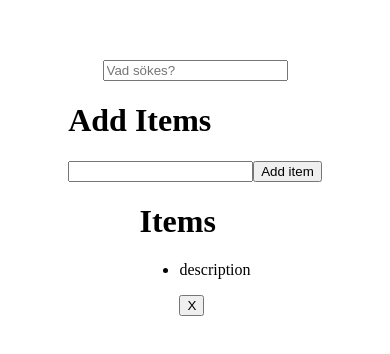
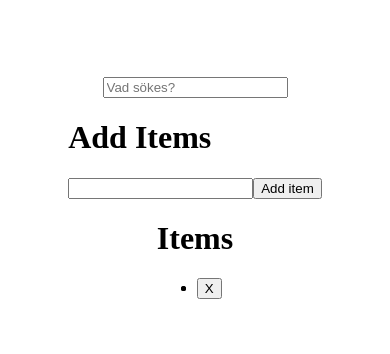
Before and after one commit to ntijoh-te4/APL-Mortaza-Christian-Bucketlist, a React Native app in the folder frontend/: screen / in a window 390 px wide. Shown: the part 226-580 px from the top of the page. Built offline with nearby package versions, Linux system fonts and the light colour scheme.

Commit message:
Item catches prop "description"

```diff
--- a/frontend/components/Item.tsx
+++ b/frontend/components/Item.tsx
@@ -1,10 +1,14 @@
-const Item = () => {
+const Item = ({description}) => {
+  // <li style={styles.li}>
+  //   <h3 key={fakeItem.id}>{fakeItem.description}</h3>
+  // </li>;
+
   return (
-    <div>
-        <p>description</p>
-        <button>X</button>
-    </div>
-  )
-}
+    <li>
+      <p>{description}</p>
+      <button>X</button>
+    </li>
+  );
+};
 
-export default Item
+export default Item;
```
